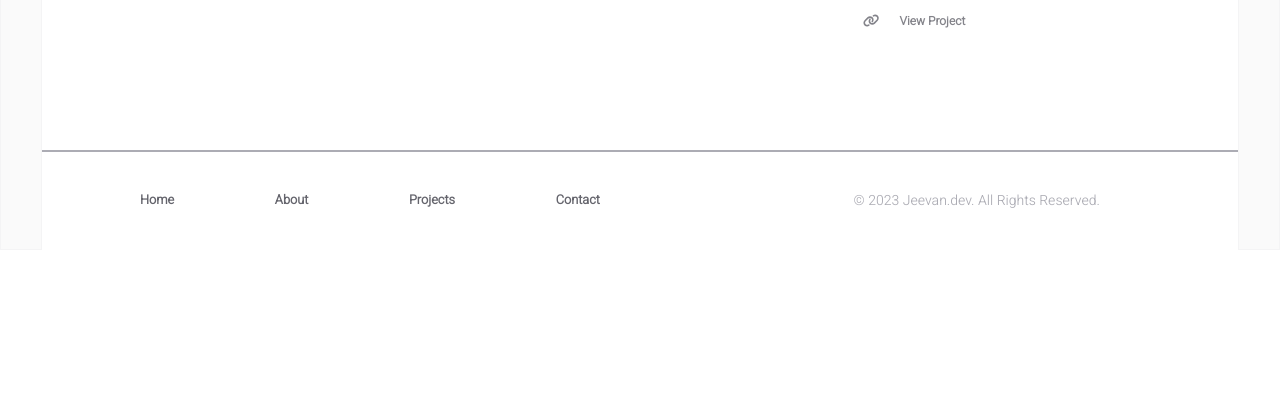
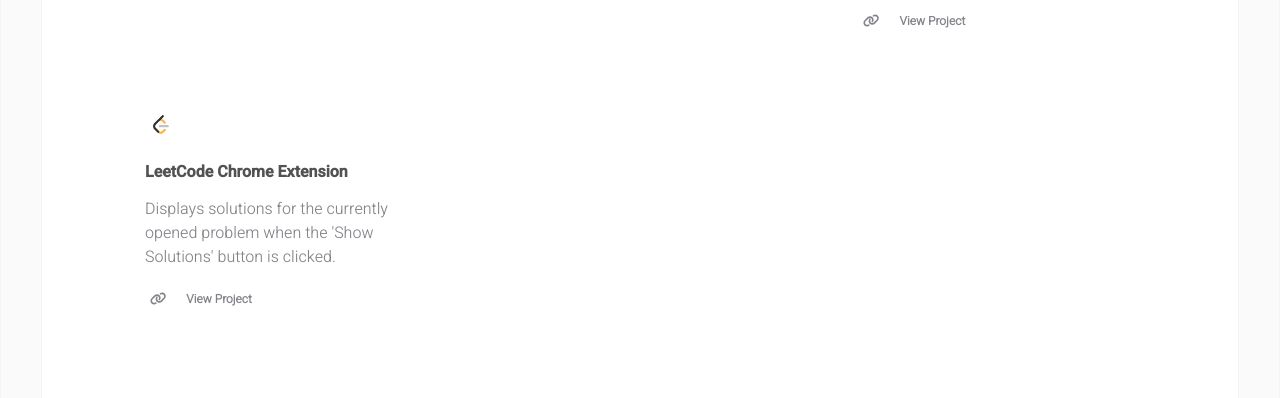
Before and after one commit to jeevanjames2000/newPortfolio, a React (Create React App) app: page / in a window 1280 px wide. Shown: the part 1366-1764 px from the top of the page. Before the commit the page ends 1616 px from the top, so only its background shows below. Built offline with nearby package versions, Linux system fonts and the light colour scheme.

Commit message:
leetcode chrome extension

```diff
--- a/src/data/user.js
+++ b/src/data/user.js
@@ -78,6 +78,14 @@
       linkText: "View Project",
       link: "https://jeevan-weather-app.netlify.app",
     },
+    {
+      title: "LeetCode Chrome Extension",
+      description:
+        "Displays solutions for the currently opened problem when the 'Show Solutions' button is clicked.",
+      logo: "/leetcode.png",
+      linkText: "View Project",
+      link: "https://github.com/jeevanjames2000/chromeExtensions.git",
+    },
 
     // {
     //   title: "TODO",
```
Also changed, not shown: public/leetcode.png (added).
